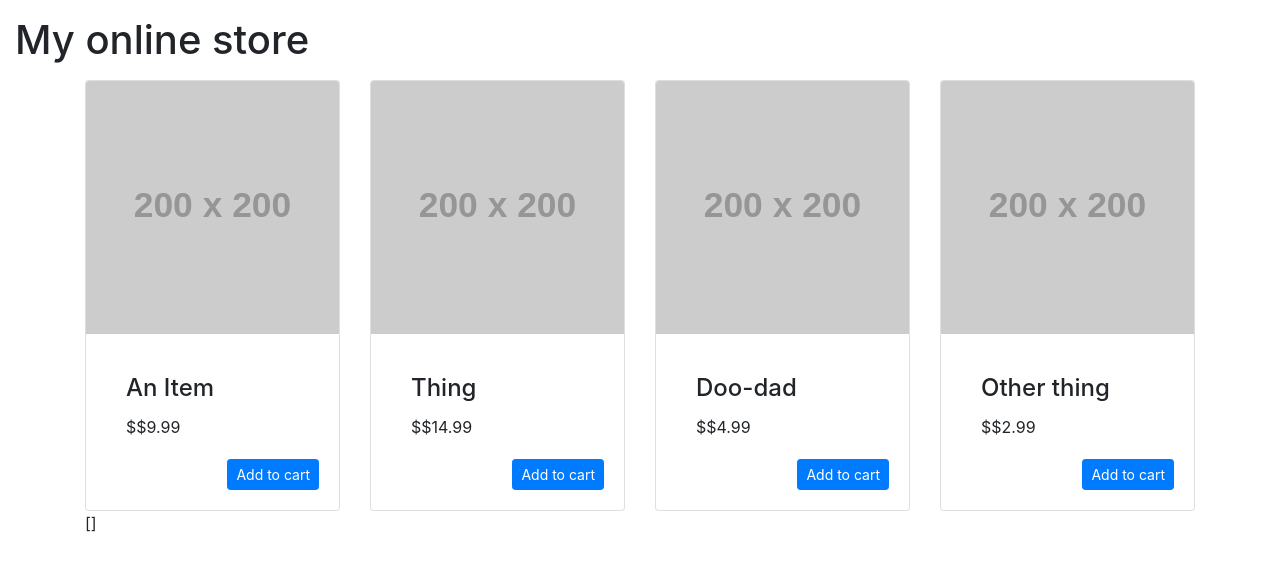
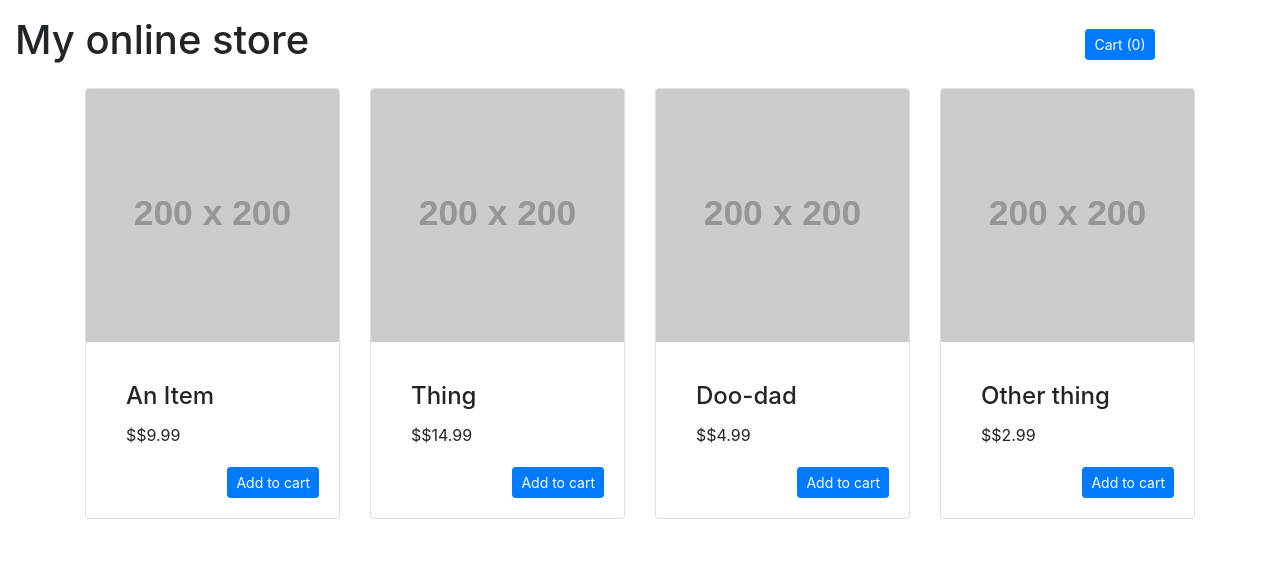
Before and after one commit to raoulnzefa/_tr-vuex-_vue-online-storewith-shopping-cart, a Vue app: page / in a window 1280 px wide. Shown: the top 570 px of the page. Built offline with nearby package versions, Linux system fonts and the light colour scheme.

Commit message:
[add]ShoppingCart compoを作成

```diff
--- a/src/App.vue
+++ b/src/App.vue
@@ -1,6 +1,13 @@
 <template>
   <b-container id="app" fluid>
-    <h1 class="my-3">My online store</h1>
+    <b-row class="my-3 align-items-center">
+      <b-col md="9">
+        <h1>My online store</h1>
+      </b-col>
+      <b-col md="3" class="text-center">
+        <shopping-cart />
+      </b-col>
+    </b-row>
 
     <b-container>
       <b-row>
@@ -13,13 +20,13 @@
           :image="item.image"
         />
       </b-row>
-      {{ inCart }}
     </b-container>
   </b-container>
 </template>
 
 <script>
 import Item from "@/components/Item";
+import ShoppingCart from '@/components/ShoppingCart'
 import { mapGetters } from "vuex";
 
 export default {
@@ -27,11 +34,11 @@ export default {
   data() {
     return {};
   },
-  components: { Item },
+  components: { Item, ShoppingCart },
   computed: {
     // forSale() { return this.$store.getters.forSale; }
-    ...mapGetters(["forSale", "inCart"])
-  },
+    ...mapGetters(["forSale"])
+  }
 };
 </script>
 
--- /dev/null
+++ b/src/components/ShoppingCart.vue
@@ -0,0 +1,14 @@
+<template>
+  <b-button variant="primary" size="sm">Cart ({{ inCart.length }})</b-button>
+</template>
+
+<script>
+import { mapGetters } from 'vuex'
+
+export default {
+  name: "ShoppingCart",
+  computed: {
+    ...mapGetters(['inCart'])
+  },
+};
+</script>
```
